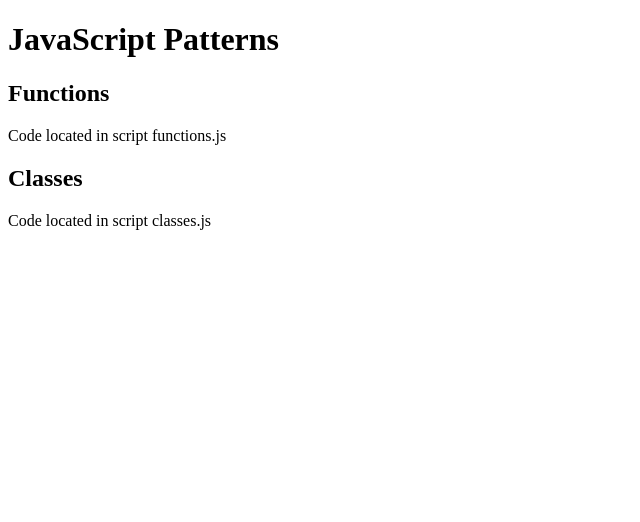
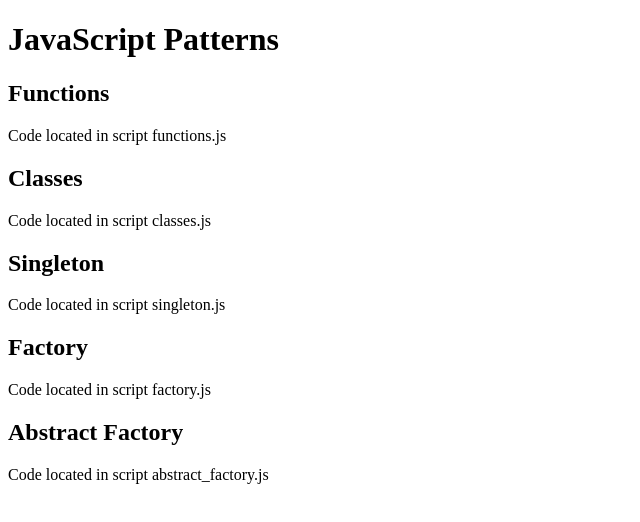
Before and after one commit to AbeTavarez/JavaScript-Patterns, a plain HTML site: page CreationalPattern/index.html in a window 1280 px wide. Shown: the whole page, without its empty margins (0-640 px from the left). Drawn offline with Linux system fonts and the light colour scheme.

Commit message:
Creational pattern

```diff
--- a/CreationalPattern/classes.js
+++ b/CreationalPattern/classes.js
@@ -1,3 +1,4 @@
+// CLASSES PATTERNS
 // Classes constructor
 class Car {
   constructor(doors, engine, color) {
--- a/CreationalPattern/functions.js
+++ b/CreationalPattern/functions.js
@@ -1,3 +1,4 @@
+// FUNCTIONS PATTERNS
 // Function as First Class Citizens
 // It means functions can be used as values
 const cal = () => {
--- a/CreationalPattern/index.html
+++ b/CreationalPattern/index.html
@@ -6,6 +6,10 @@
     <meta name="viewport" content="width=device-width, initial-scale=1.0" />
     <script src="./functions.js"></script>
     <script src="./classes.js"></script>
+    <script src="./singleton.js"></script>
+    <script src="./factory.js"></script>
+    <script src="./abstract_factory.js"></script>
+    <!-- <script src="./singleton_pattern.js"></script> -->
     <title>JS Patterns</title>
   </head>
   <body>
@@ -15,5 +19,13 @@
 
     <h2>Classes</h2>
     <p>Code located in script classes.js</p>
+
+    <h2>Singleton</h2>
+    <p>Code located in script singleton.js</p>
+
+    <h2>Factory</h2>
+    <p>Code located in script factory.js</p>
+    <h2>Abstract Factory</h2>
+    <p>Code located in script abstract_factory.js</p>
   </body>
 </html>
```
